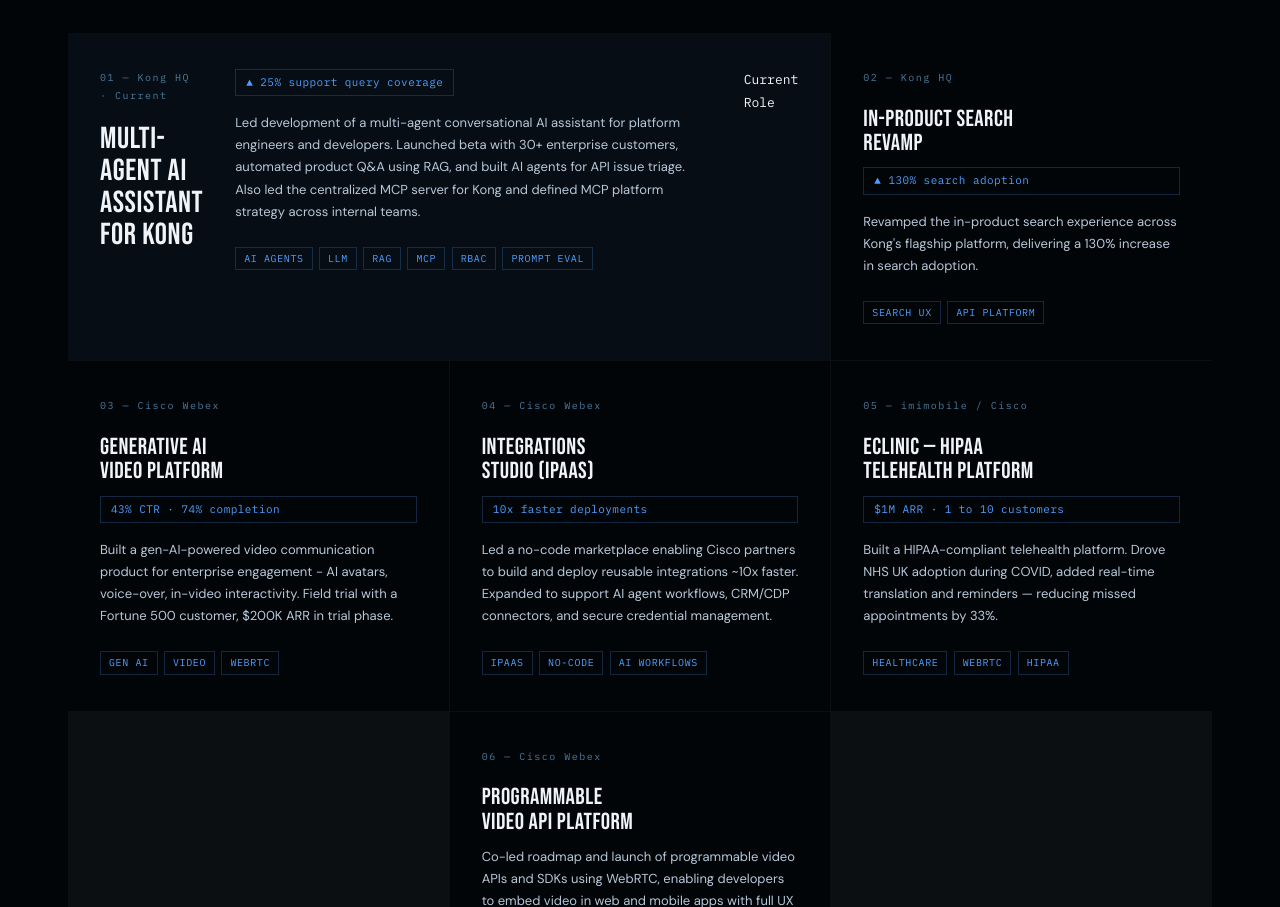
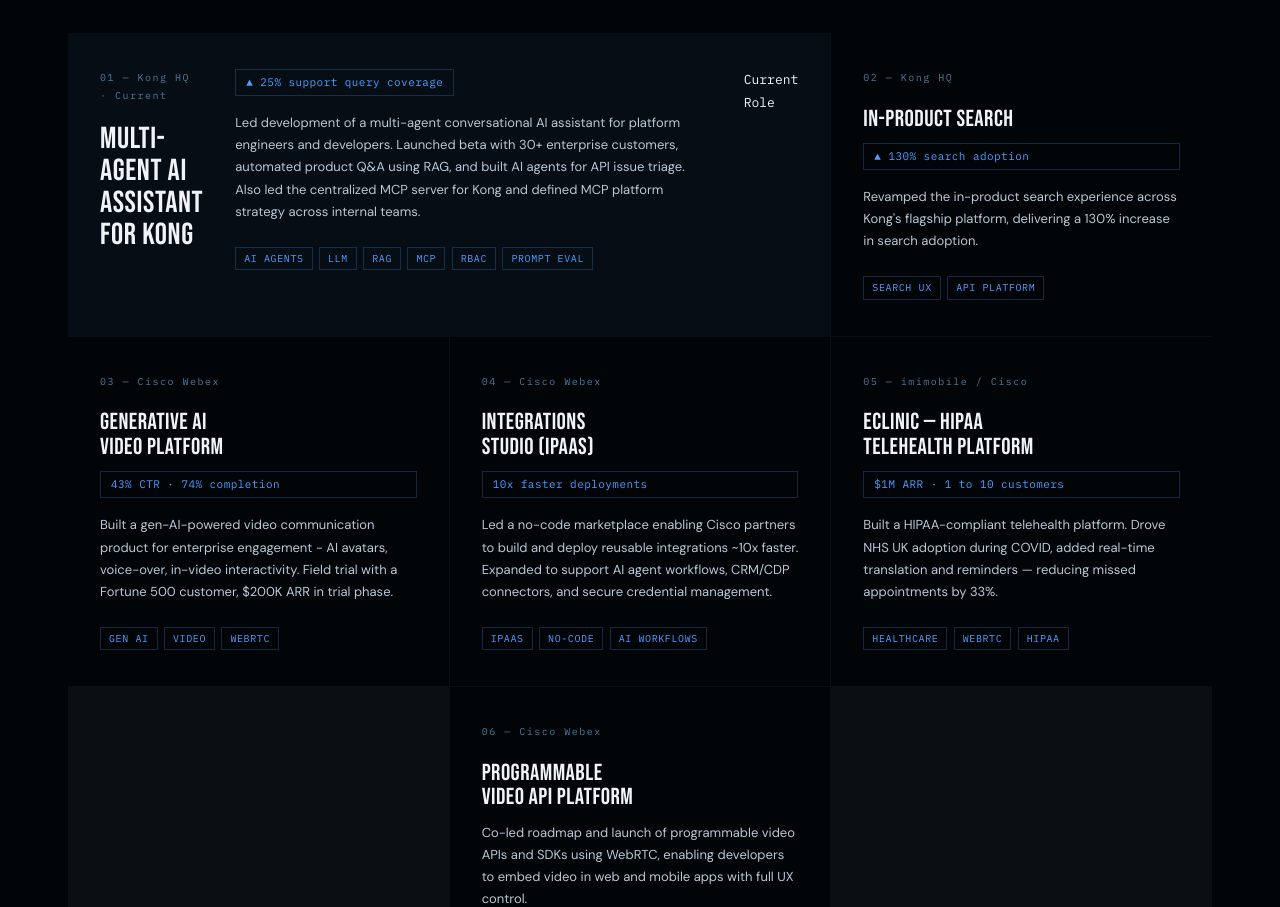
Before and after one commit to sumeetha/portfolio, a plain HTML site: page index.html in a window 1280 px wide. Shown: the part 1835-2742 px from the top of the page. Drawn offline with Linux system fonts and the light colour scheme.

Commit message:
minor update

```diff
--- a/index.html
+++ b/index.html
@@ -612,7 +612,7 @@ body.light .cta-btn { color: #fff; }
 
       <div class="pcard">
         <div class="pnum">02 — Kong HQ</div>
-        <div class="ptitle">In-Product Search<br>Revamp</div>
+        <div class="ptitle">In-Product Search</div>
         <div class="impact-badge">▲ 130% search adoption</div>
         <p class="pdesc">Revamped the in-product search experience across Kong's flagship platform, delivering a 130% increase in search adoption.</p>
         <div class="ptags"><span class="ptag">Search UX</span><span class="ptag">API Platform</span></div>
```
